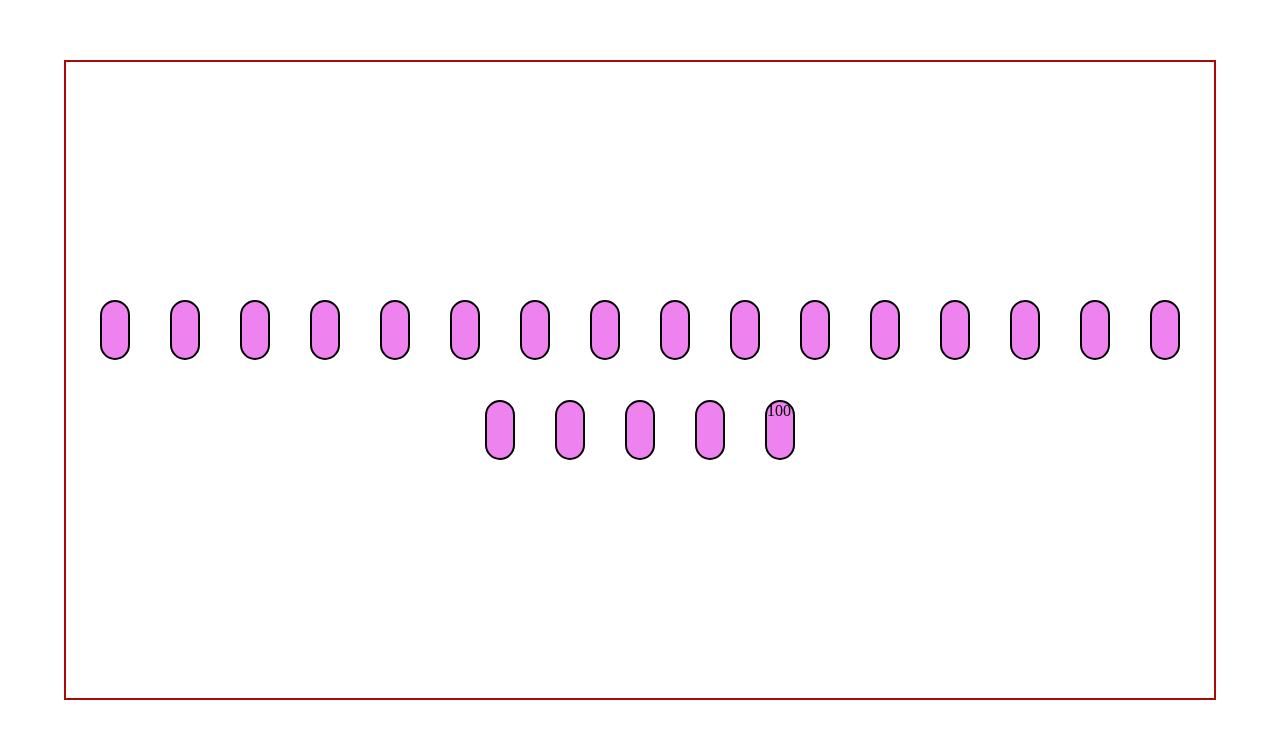
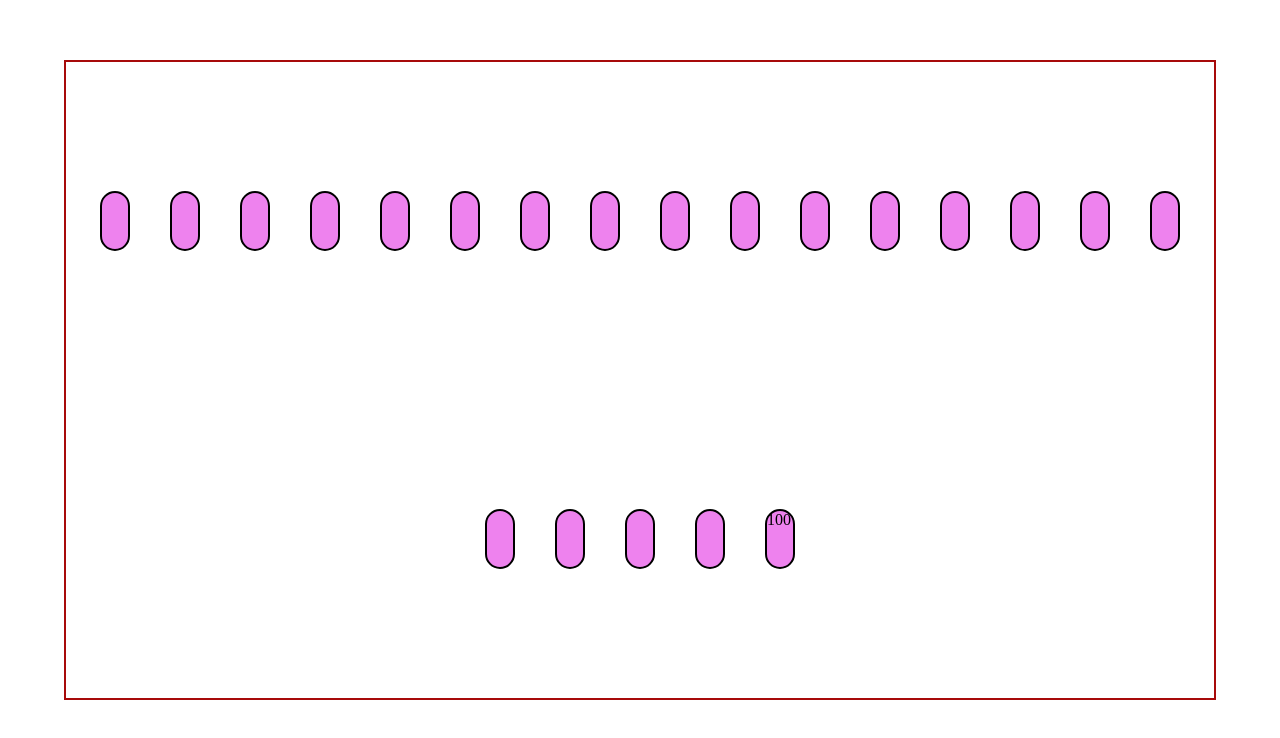
Before and after one commit to aum-22007/PROJECTS---Front-End, a plain HTML site: page CSS Essentials/Flex Box/index.html in a window 1280 px wide. Drawn offline with Linux system fonts and the light colour scheme.

Commit message:
Add more  Flex Box concepts

```diff
--- a/CSS Essentials/Flex Box/style.css
+++ b/CSS Essentials/Flex Box/style.css
@@ -23,7 +23,7 @@ body {
     align-items: center;
     /* flex-wrap:nowrap; */
     flex-wrap: wrap;
-    align-content: center;
+    /* align-content: center; */
     /* gap: 20px 10px; */
 }
 
@@ -45,4 +45,5 @@ body {
 .item2 {
     /* flex-grow:2; */
     /* flex-shrink: 2; */
+    /* align-self:flex-end; */
 }
```
